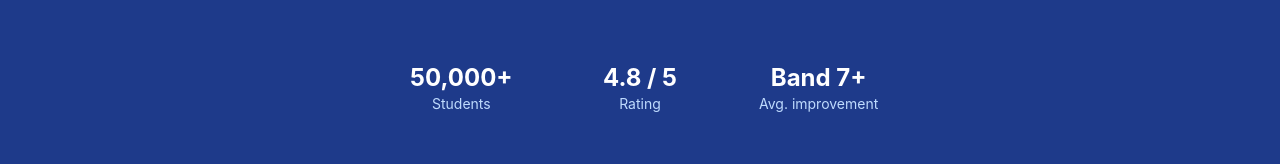
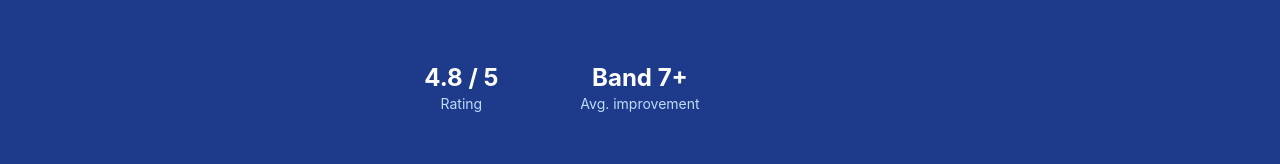
Before and after one commit to KHANTUSHIG2/english-90, a Next.js app: page / in a window 1280 px wide. Shown: the part 467-631 px from the top of the page. Built offline with nearby package versions, Linux system fonts and the light colour scheme; no server answers.

Commit message:
Update page.tsx

```diff
--- a/src/app/page.tsx
+++ b/src/app/page.tsx
@@ -101,7 +101,7 @@ export default function HomePage() {
           {/* Stats */}
           <div className="mt-16 grid grid-cols-3 gap-6 max-w-lg mx-auto">
             {[
-              { val: "50,000+", label: "Students" },
+
               { val: "4.8 / 5", label: "Rating" },
               { val: "Band 7+", label: "Avg. improvement" },
             ].map((s) => (
```
